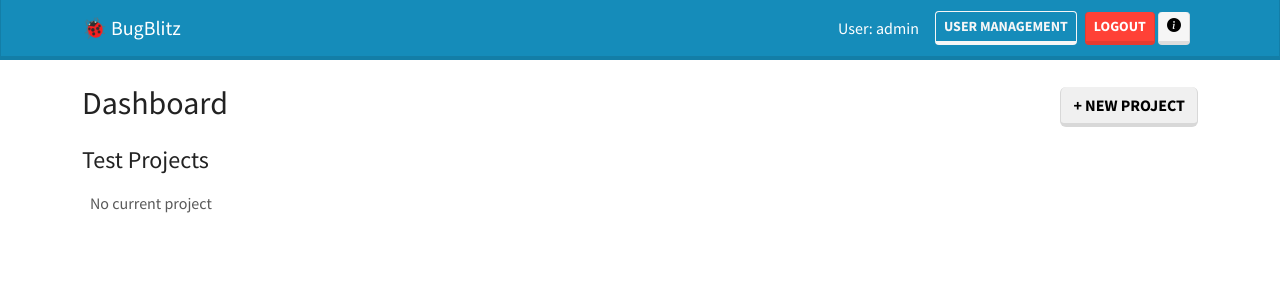
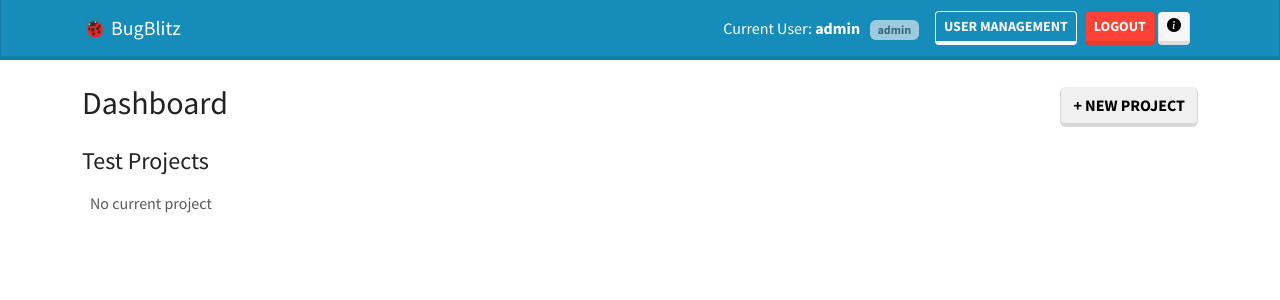
Before and after one commit to winklermw-mz/BugBlitz, a Flask app: page / in a window 1280 px wide. Shown: the top 300 px of the page. Run offline with Flask 3, Linux system fonts and the light colour scheme; a user stored in the database is signed in; data comes from the database, SQL or seed files in the repository; data that the repository does not hold is empty; some libraries are stand-ins or nearby versions.

Commit message:
feature: show roles in app header

```diff
--- a/templates/base.html
+++ b/templates/base.html
@@ -18,7 +18,12 @@
             {% if current_user.is_authenticated %}
             <div class="d-flex align-items-center">
                 <span class="navbar-text text-white me-3">
-                    User: {{ current_user.username }}
+                    Current User: <strong>{{ current_user.username }}</strong> &nbsp;
+                    <span class="user-roles">
+                        {% for role in current_user.roles %}
+                            <span class="badge bg-light bg-opaque">{{ role.name }}</span>
+                        {% endfor %}
+                    </span>
                 </span>
 
                 {% if current_user.is_admin() %}
```
